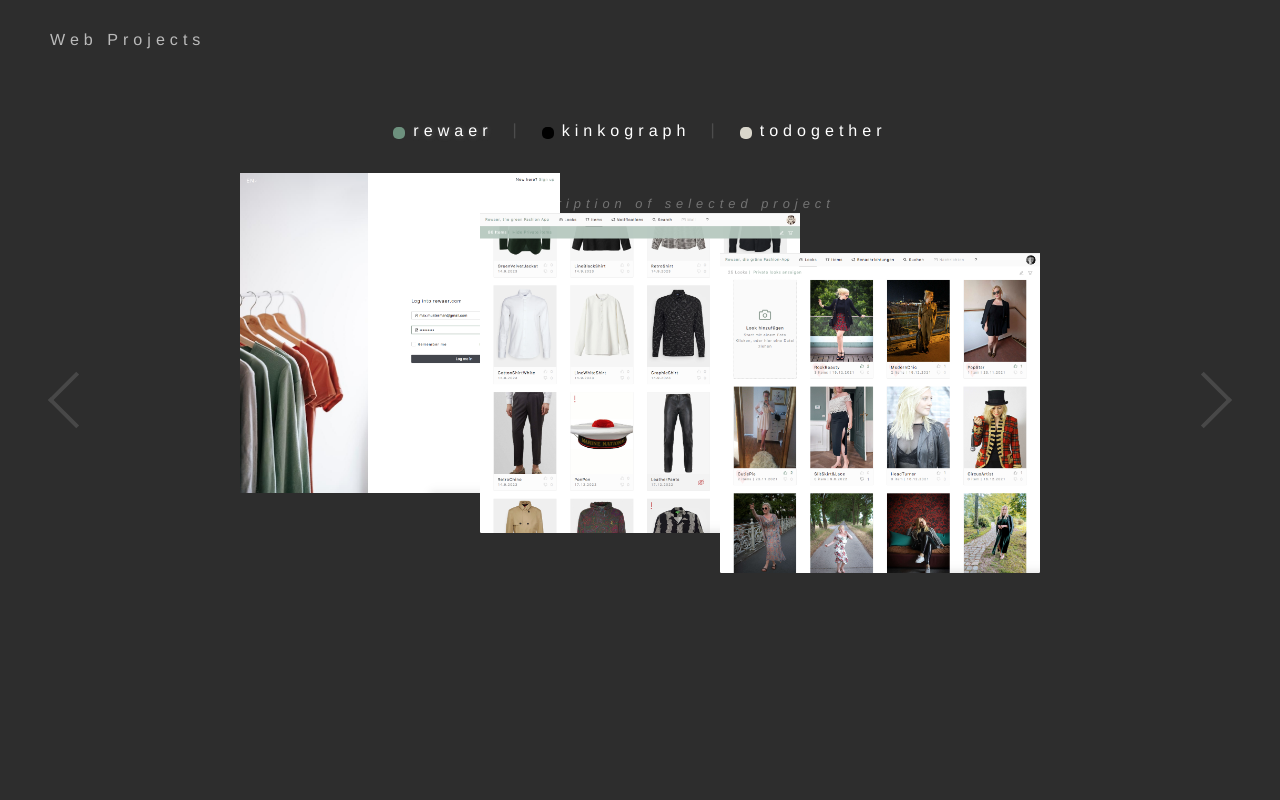
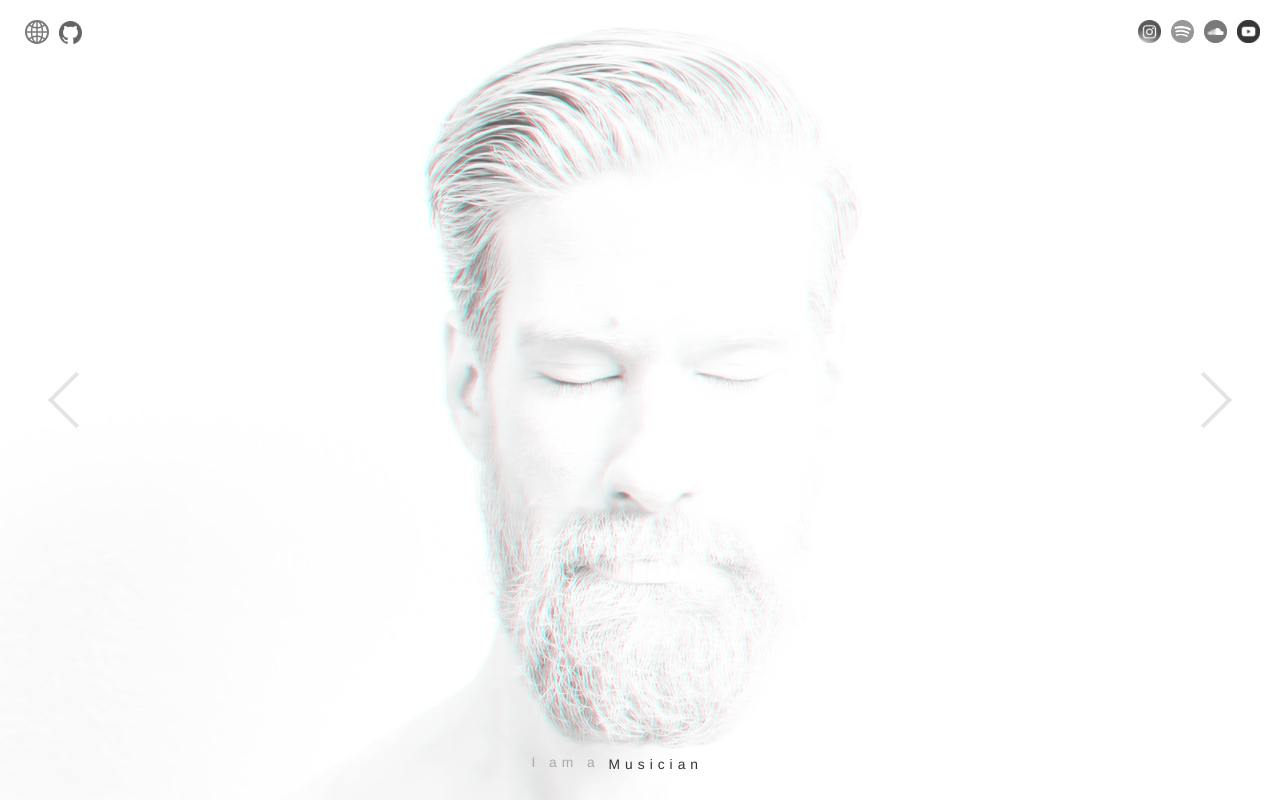
Before and after one commit to vanStaen/clementvanstaen, a React app: page / in a window 1280 px wide. Built offline with nearby package versions, Linux system fonts and the light colour scheme.

Commit message:
fix some styling

```diff
--- a/src/pages/Main.jsx
+++ b/src/pages/Main.jsx
@@ -44,7 +44,7 @@ export const Main = () => {
 
   return (
     <>
-      <CubeSlider pages={pages} defaultPageIndex={3} />
+      <CubeSlider pages={pages} defaultPageIndex={0} />
     </>
   );
 };
--- a/src/pages/Web/Web.less
+++ b/src/pages/Web/Web.less
@@ -33,7 +33,7 @@
 
     .web__projectListContainer{
         position: absolute;
-        top: 120px;
+        top: 10vh;
         left: 0px;
         width: 100vw;
         letter-spacing: 5px;
```
